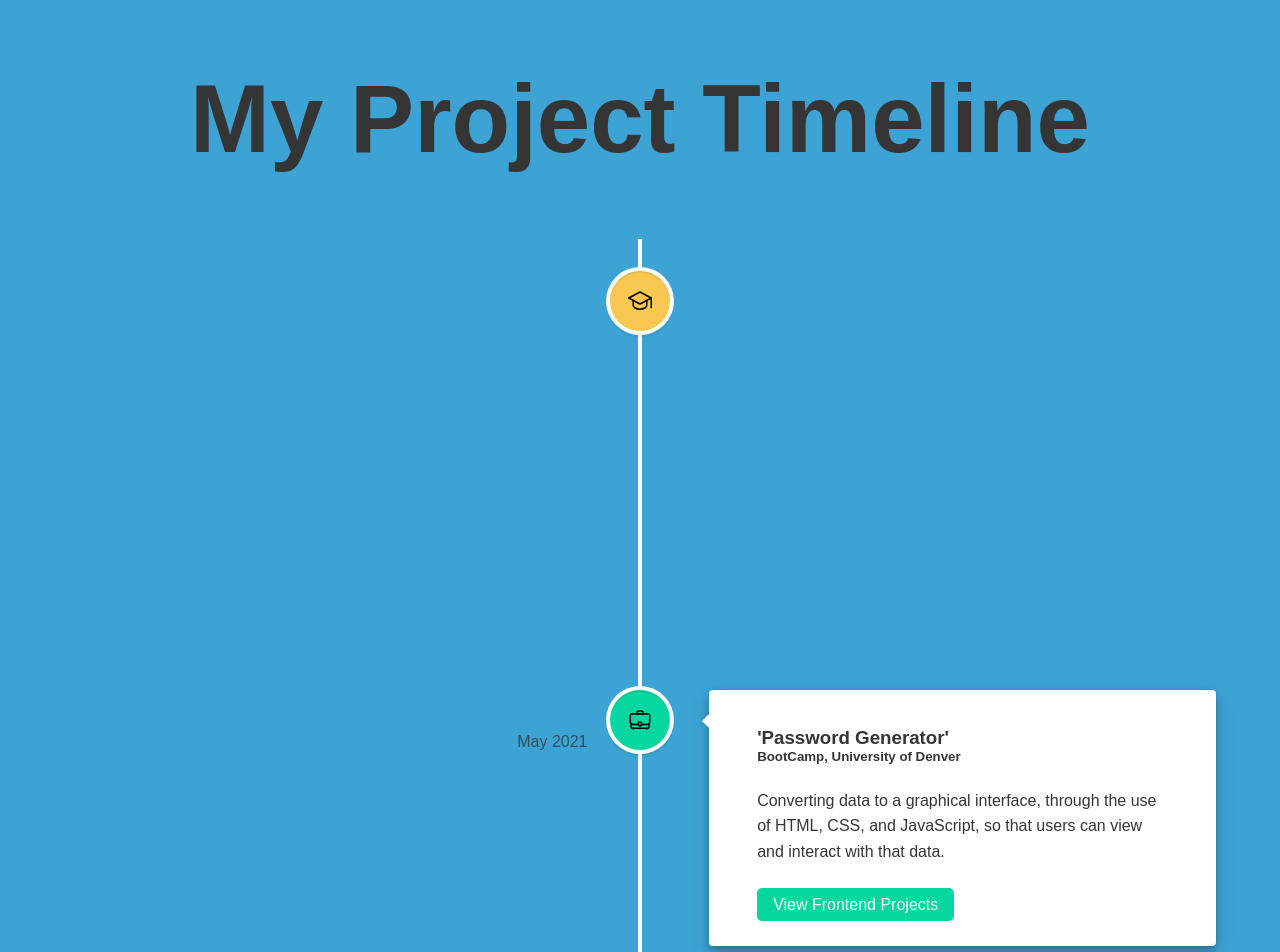
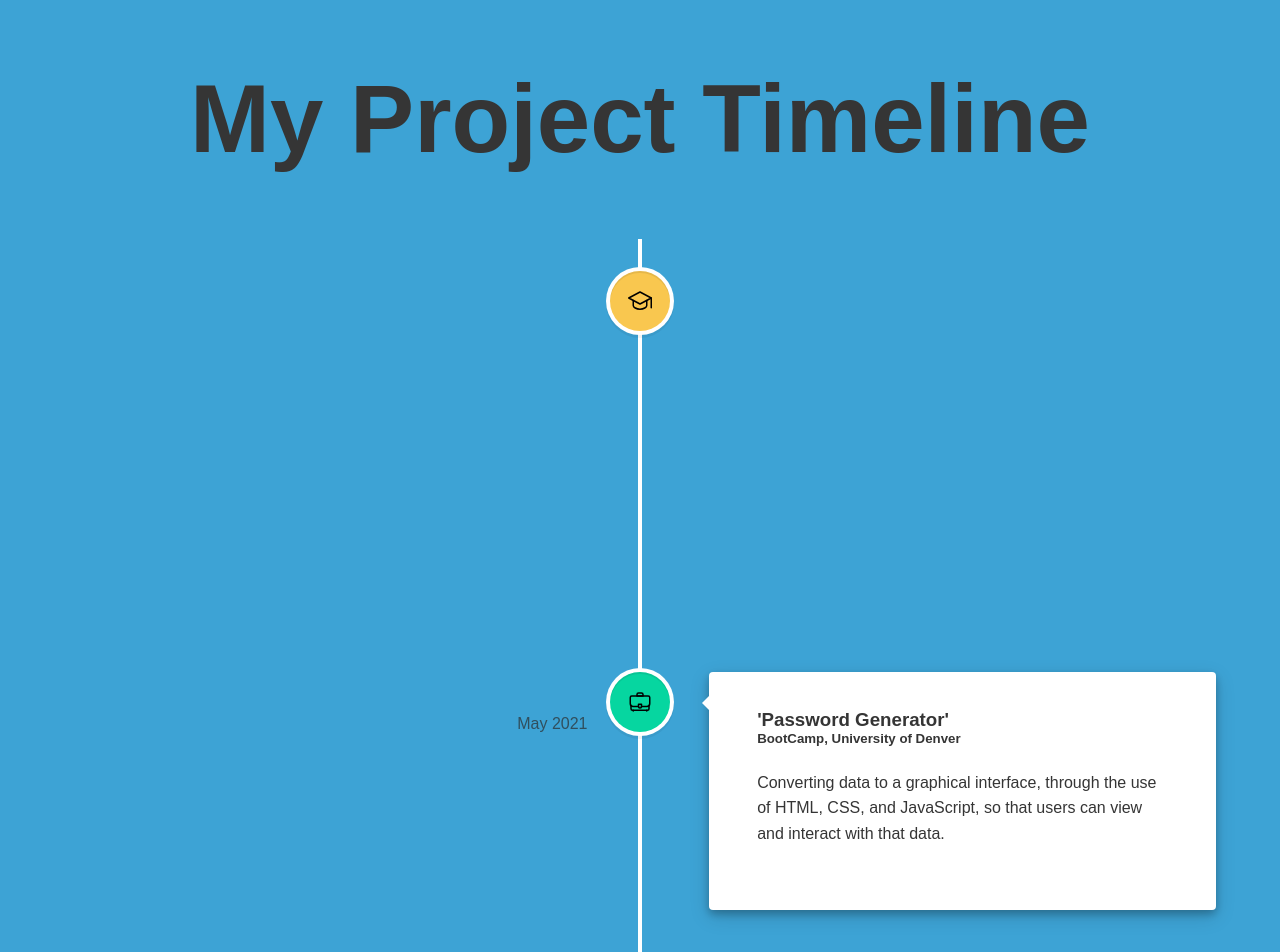
Before and after one commit to abanae/First_REACTAPP_Portfolio, a React (Create React App) app: page / in a window 1280 px wide. Shown: the top 952 px of the page. Built offline with nearby package versions, Linux system fonts and the light colour scheme.

Commit message:
creating a layout.js

```diff
--- a/package.json
+++ b/package.json
@@ -4,6 +4,7 @@
   "private": true,
   "dependencies": {
     "@material-ui/core": "^4.12.3",
+    "@material-ui/icons": "^4.11.2",
     "@testing-library/jest-dom": "^5.14.1",
     "@testing-library/react": "^11.2.7",
     "@testing-library/user-event": "^12.8.3",
--- a/public/index.html
+++ b/public/index.html
@@ -10,6 +10,7 @@
       content="Web site created using create-react-app"
     />
     <link rel="apple-touch-icon" href="%PUBLIC_URL%/logo192.png" />
+    <link rel="stylesheet" href="https://fonts.googleapis.com/css?family=Roboto:300,400,500,700&display=swap" />
     <!--
       manifest.json provides metadata used when your web app is installed on a
       user's mobile device or desktop. See https://developers.google.com/web/fundamentals/web-app-manifest/
--- a/src/timelineElements.js
+++ b/src/timelineElements.js
@@ -1,11 +1,11 @@
 let timelineElements = [
   {
     id: 1,
-    title: "University of Denver, University of Denver Coding Bootcamp",
+    title: "CURRENT STUDENT at University of Denver, University of Denver Coding Bootcamp",
     location: "Denver, Colorado",
     description:
       "*24 weeks of immersive experience that teaches Junior level web developers the skills needed to be successful. *Completed daily challenges & weekly projects gaining experience in full-stack development and deployment. *Practice pair-programing, test driven development, and agile methodologies",
-      buttonText: "Course Certificate",
+      // buttonText: "Course Certificate",
       date: "April 2021 - Current",
     icon: "school",
   },
@@ -15,9 +15,12 @@ let timelineElements = [
       location: "BootCamp, University of Denver",
       description:
         "Converting data to a graphical interface, through the use of HTML, CSS, and JavaScript, so that users can view and interact with that data.",
-      buttonText: "View Frontend Projects",
       date: "May 2021",
       icon: "work",
+      link :{
+        url: 'https://abanae.github.io/Password_Generator/',
+        buttonText: "View Frontend Projects",
+      }
     },
     {
       id: 3,
@@ -25,9 +28,13 @@ let timelineElements = [
       location: "BootCamp, University of Denver",
       description:
         "Creating the logic to make the web app function properly, and accomplishing this through the use of server-side scripting languages. DESCRIPTION : Deepen your lyrical knowledge by using our dictionary functions to look up any 'slang' term from your favorite songs.Or further your 'traditional' knowledge with our Webster dictionary search.",
-      buttonText: "View Backend Projects",
+      // buttonText: "View Backend Projects",
       date: "June 2021",
       icon: "work",
+      link :{
+        url: 'https://maximosandoval.github.io/urban-cipher/',
+        buttonText: "View Backend Projects",
+      }
     },
     {
       id: 4,
@@ -35,9 +42,13 @@ let timelineElements = [
       location: "BootCamp, University of Denver",
       description:
         "A Blog created with mysql database, CMS-style, Model View Controller (MVC) paradigm. User is required to sign up to create posts or comments to the blog. User can also update & delete comments/posts.",
-      buttonText: "View Backend Projects",
+      // buttonText: "View Backend Projects",
       date: "July 2021",
       icon: "work",
+      link :{
+        url: 'https://awesome-blogger.herokuapp.com/',
+        buttonText: "View Backend Projects",
+      }
     },
     {
       id: 5,
@@ -45,9 +56,13 @@ let timelineElements = [
       location: "BootCamp, University of Denver",
       description:
         "Our project is a mock e-commerce store called Really Good Fake Store. E-commerce websites make up about 10% of the internet. Our goal was to be able to build this mock store with our current coding skills to mock something similar to what we might see on a real job.The client has the ability to create an account, login/logout, and add/delete products to their shpping cart.",
-      buttonText: "View Backend Projects",
+      // buttonText: "View Backend Projects",
       date: "August 2021",
       icon: "work",
+      link :{
+        url: 'https://really-good-fake-store.herokuapp.com/',
+        buttonText: "View Backend Projects",
+      }
     },
     {
       id: 6,
@@ -55,7 +70,7 @@ let timelineElements = [
       location: "BootCamp, University of Denver",
       description:
         "Lorem ipsum dolor sit amet, consectetur adipiscing elit. Donec scelerisque sagittis tellus, non ultrices lacus tempus vel.",
-      buttonText: "View Backend Projects",
+      // buttonText: "View Backend Projects",
       date: "Currently Working On It",
       icon: "work",
     },
```
Also changed, not shown: src/component/layout.js (added), 1 other file (tests, documents, lock files or other folders).
